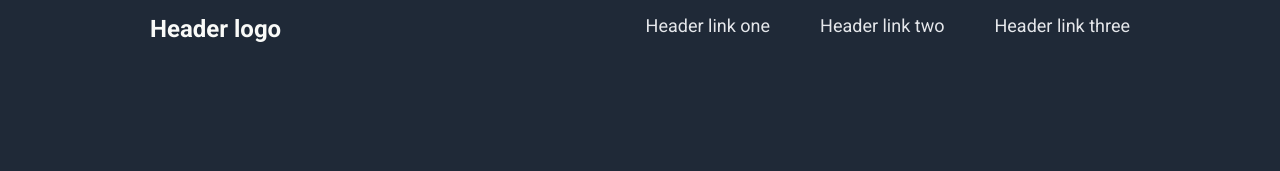
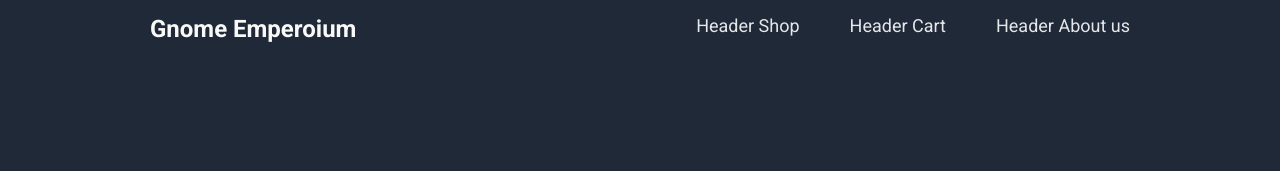
Before and after one commit to sixniks/landing-page, a plain HTML site: page index.html in a window 1280 px wide. Shown: the top 171 px of the page. Drawn offline with Linux system fonts and the light colour scheme.

Commit message:
Fix links Added themed links headers

```diff
--- a/index.html
+++ b/index.html
@@ -11,11 +11,11 @@
 </head>
 <body>
     <div class="top">
- <div class="header">Header logo
+ <div class="header">Gnome Emperoium
     <div class="headerlinks">
-        <div><link rel="#" href="#" >Header link one</div>
-       <div> <link rel="#" href="#" >Header link two</div>
-       <div><link rel="#" href="#" >Header link three</div>
+        <div><link rel="#" href="#" >Header Shop</div>
+       <div> <link rel="#" href="#" >Header Cart</div>
+       <div><link rel="#" href="#" >Header About us</div>
     </div>
  </div>
     <div class="herobody">
```
